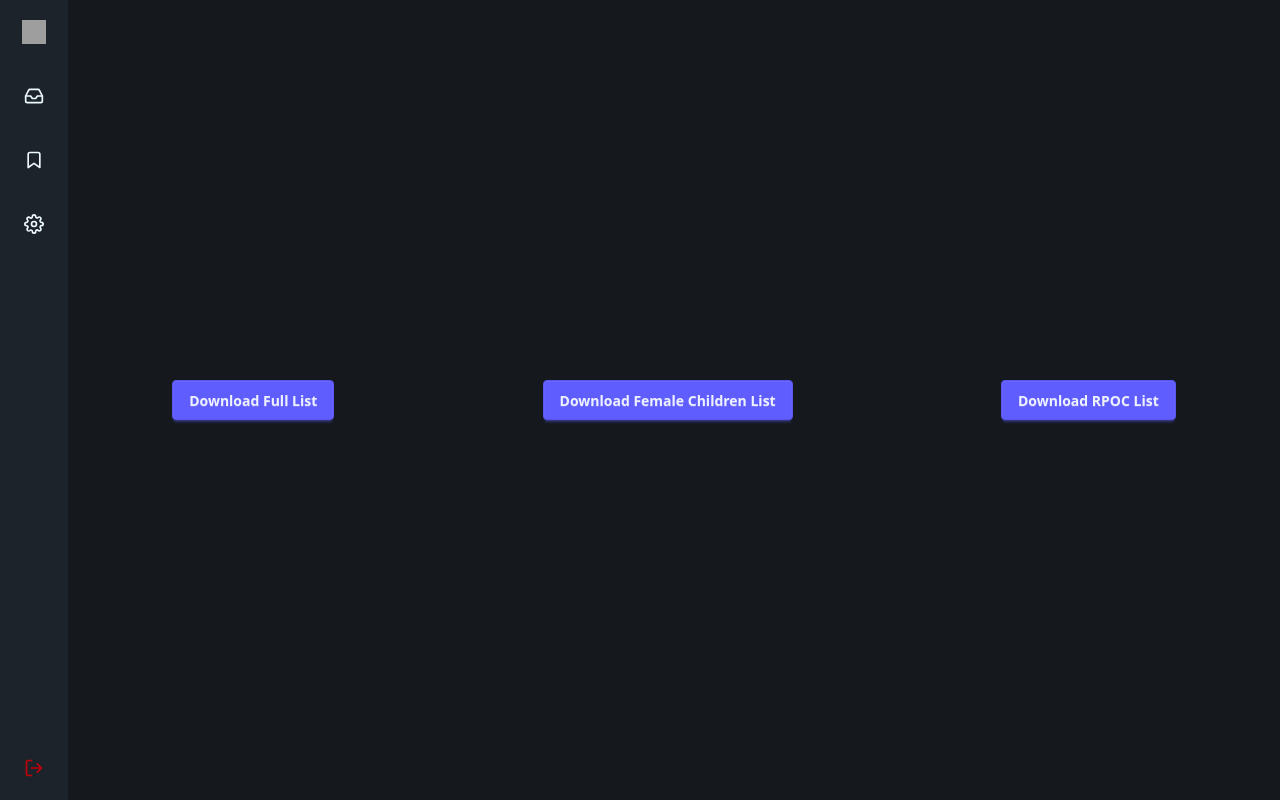
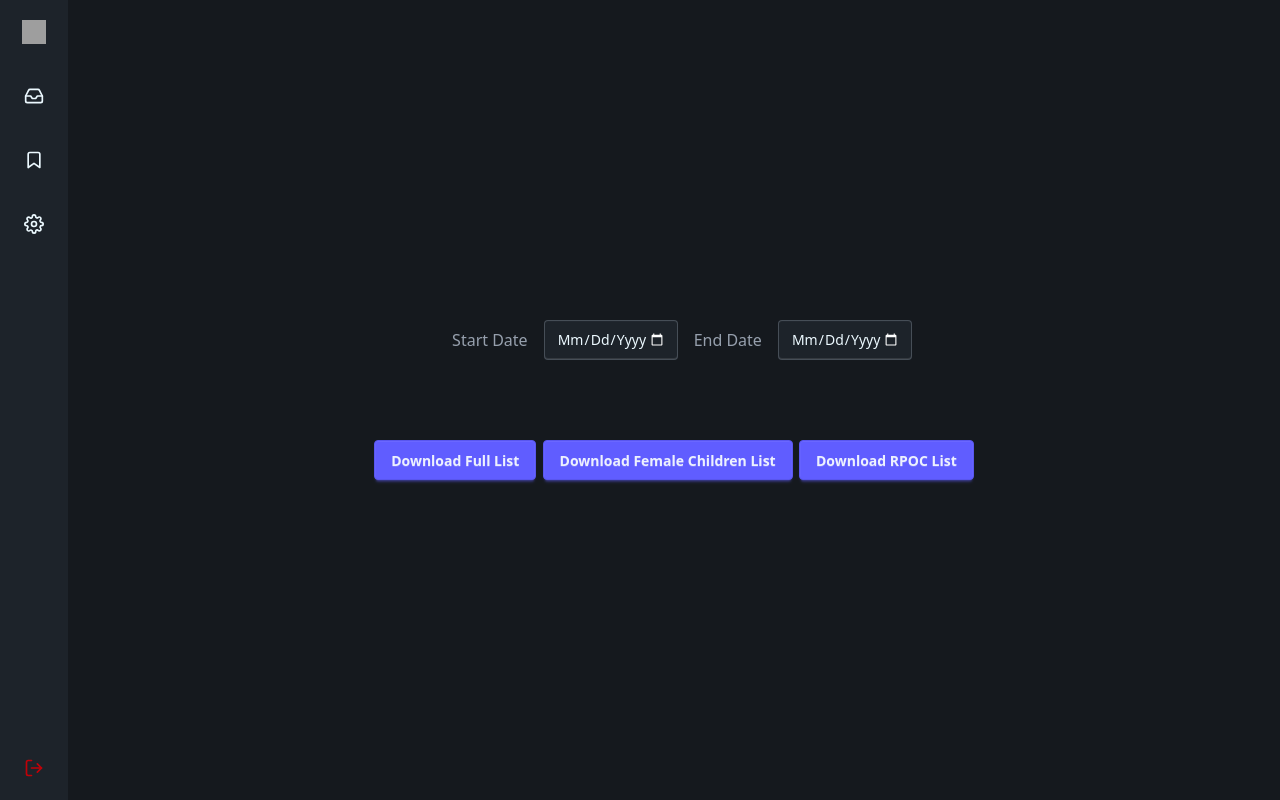
Before and after one commit to DepthPixels/deswal-database-project, a SvelteKit app: page /pdfs in a window 1280 px wide. Built offline with nearby package versions, Linux system fonts and the light colour scheme; no server answers; grey boxes are pictures that could not be loaded.

Commit message:
Added Date Range for Printing Lists

```diff
--- a/src/lib/pdfUtils.ts
+++ b/src/lib/pdfUtils.ts
@@ -2,12 +2,8 @@ import { jsPDF } from 'jspdf'
 import { autoTable } from 'jspdf-autotable'
 import { handleFetch, handleFetchFiltered } from '$lib/supabaseInterface';
 
-export async function downloadList(listFilter: ListFilter): Promise<void> {
-  if (listFilter != 'Full') {
-    var data = await handleFetchFiltered(listFilter);
-  } else {
-    var data = await handleFetch();
-  }
+export async function downloadList(listFilter: ListFilter, startDate: Date, endDate: Date): Promise<void> {
+  var data = await handleFetchFiltered(listFilter, startDate, endDate);
 
   const doc = new jsPDF({ orientation: 'landscape' });
 
--- a/src/lib/supabaseInterface.ts
+++ b/src/lib/supabaseInterface.ts
@@ -1,7 +1,7 @@
 import { supabase } from '$lib/supabaseClient';
 
 // Fetching must be self contained in +page.server.ts
-export async function handleFetch(patient_id: number | null = null): Promise<Patient[]> {
+export async function handleFetch(isAscending: boolean = true, patient_id: number | null = null): Promise<Patient[]> {
   if (patient_id) {
     var { data, error } = await supabase
       .from('patients')
@@ -11,7 +11,7 @@ export async function handleFetch(patient_id: number | null = null): Promise<Pat
     var { data, error } = await supabase
       .from('patients')
       .select<'patients', Patient>()
-      .order('patient_id', { ascending: true });
+      .order('patient_id', { ascending: isAscending });
   }
 
   if (error) {
@@ -22,19 +22,30 @@ export async function handleFetch(patient_id: number | null = null): Promise<Pat
   return data ?? [];
 }
 
-export async function handleFetchFiltered(listFilter: ListFilter): Promise<Patient[]> {
+export async function handleFetchFiltered(listFilter: ListFilter, startDate: Date, endDate: Date): Promise<Patient[]> {
   if (listFilter === 'Female Children') {
     var { data, error } = await supabase
       .from('patients')
       .select<'patients', Patient>()
       .neq('number_of_female_children', 0)
       .eq('number_of_male_children', 0)
+      .gte('date_of_usg', startDate)
+      .lte('date_of_usg', endDate)
       .order('patient_id', { ascending: true });
   } else if (listFilter === 'RPOC') {
     var { data, error } = await supabase
       .from('patients')
       .select<'patients', Patient>()
       .not('gestational_age', 'ilike', '%w%d')
+      .gte('date_of_usg', startDate)
+      .lte('date_of_usg', endDate)
+      .order('patient_id', { ascending: true });
+  } else if (listFilter === 'Full') {
+    var { data, error } = await supabase
+      .from('patients')
+      .select<'patients', Patient>()
+      .gte('date_of_usg', startDate)
+      .lte('date_of_usg', endDate)
       .order('patient_id', { ascending: true });
   } else {
     var data: Patient[] | null = []
--- a/src/routes/+page.server.ts
+++ b/src/routes/+page.server.ts
@@ -2,7 +2,7 @@ import type { PageServerLoad } from './$types';
 import { handleFetch } from '$lib/supabaseInterface';
 
 export const load: PageServerLoad = async () => {
-  const data = await handleFetch();
+  const data = await handleFetch(false);
 
   return {
     patients: data ?? [],
--- a/src/routes/pdfs/+page.svelte
+++ b/src/routes/pdfs/+page.svelte
@@ -1,9 +1,20 @@
 <script lang="ts">
   import { downloadList } from '$lib/pdfUtils';
+
+  let startDate: Date;
+  let endDate: Date;
 </script>
 
-<div class="flex justify-center items-center w-screen bg-base-300">
-  <button class="btn btn-primary mx-auto" onclick={() => {downloadList('Full')}}>Download Full List</button>
-  <button class="btn btn-primary mx-auto" onclick={() => {downloadList('Female Children')}}>Download Female Children List</button>
-  <button class="btn btn-primary mx-auto" onclick={() => {downloadList('RPOC')}}>Download RPOC List</button>
+<div class="flex flex-col justify-center items-center w-screen bg-base-300 space-y-20">
+  <div class="flex justify-center items-center bg-base-300">
+    <label for="start_date" class="label mx-4">Start Date</label>
+    <input name="start_date" bind:value={startDate} type="date" id="start_date" class="input capitalize"/>
+    <label for="end_date" class="label mx-4">End Date</label>
+    <input name="end_date" bind:value={endDate} type="date" id="end_date" class="input capitalize"/>
+  </div>
+  <div class="flex justify-center items-center w-1/2 bg-base-300">
+    <button class="btn btn-primary mx-auto" onclick={() => {downloadList('Full', startDate, endDate)}}>Download Full List</button>
+    <button class="btn btn-primary mx-auto" onclick={() => {downloadList('Female Children', startDate, endDate)}}>Download Female Children List</button>
+    <button class="btn btn-primary mx-auto" onclick={() => {downloadList('RPOC', startDate, endDate)}}>Download RPOC List</button>
+  </div>
 </div>
--- a/src/routes/update_record/[patient_id]/+page.server.ts
+++ b/src/routes/update_record/[patient_id]/+page.server.ts
@@ -6,7 +6,7 @@ import { redirect } from '@sveltejs/kit';
 let originalId : number;
 
 export const load: PageServerLoad = async ({ params }) => {
-	const data = await handleFetch(parseInt(params.patient_id));
+	const data = await handleFetch(false, parseInt(params.patient_id));
 
 	originalId = parseInt(params.patient_id);
 
```
Also changed, not shown: 1 other file (tests, documents, lock files or other folders).
